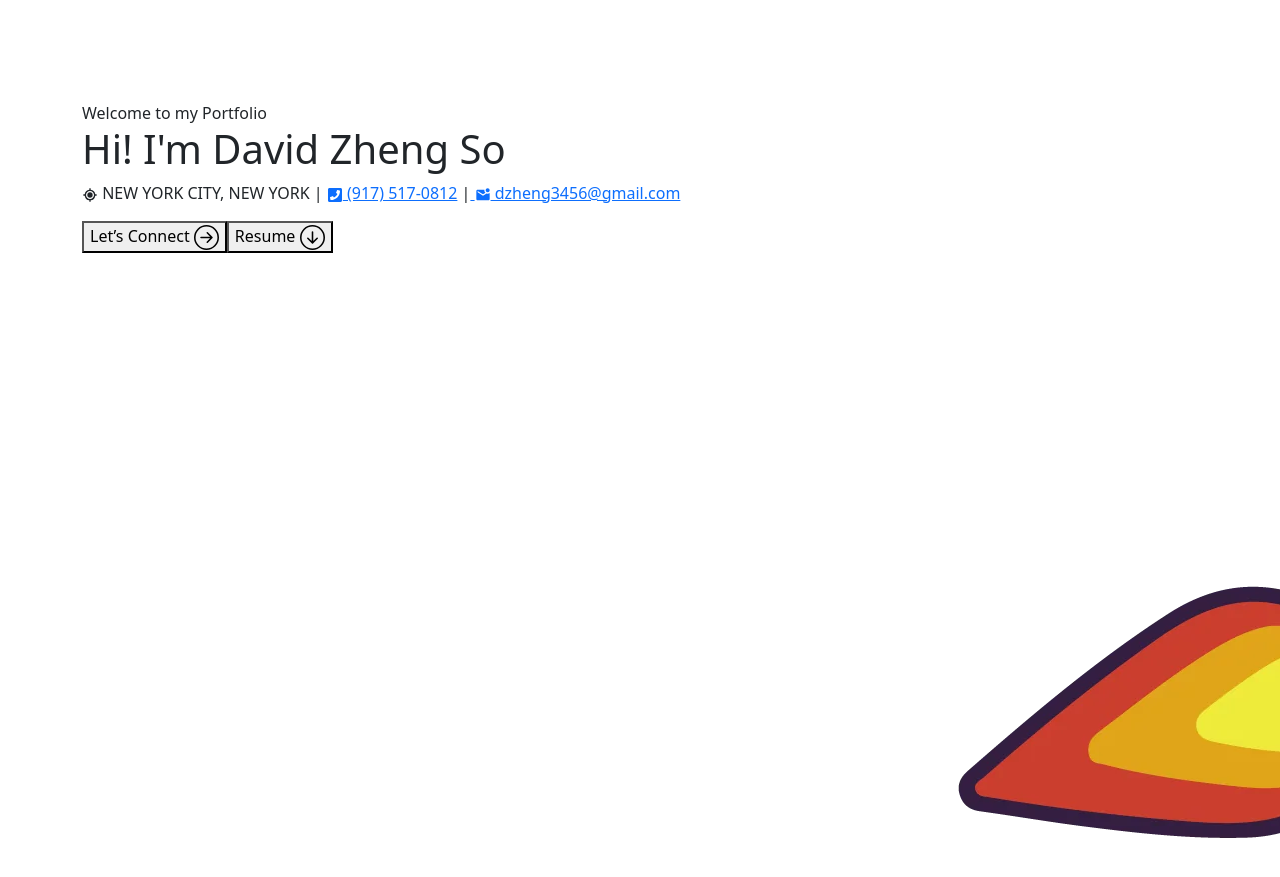
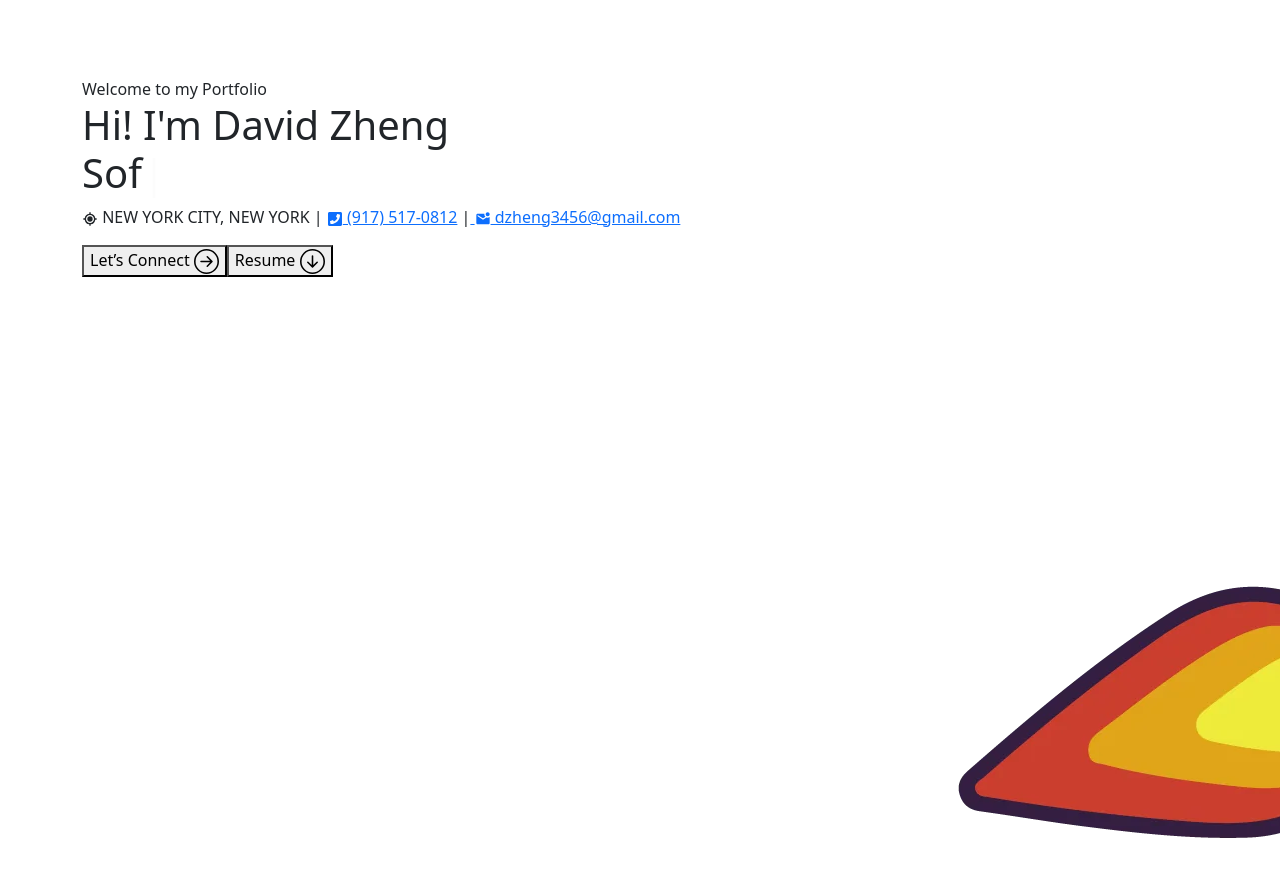
Before and after one commit to dzhengg98/personal-portfolio, a React (Create React App) app: page / in a window 1280 px wide. Shown: the part 3300-4177 px from the top of the page. Built offline with nearby package versions, Linux system fonts and the light colour scheme.

Commit message:
changed to use typewriter

```diff
--- a/package.json
+++ b/package.json
@@ -26,6 +26,7 @@
     "react-router-dom": "^6.3.0",
     "react-router-hash-link": "^2.4.3",
     "react-scripts": "5.0.1",
+    "typewriter-effect": "^2.19.0",
     "web-vitals": "^2.1.4"
   },
   "scripts": {
--- a/public/index.html
+++ b/public/index.html
@@ -24,7 +24,7 @@
       work correctly both with client-side routing and a non-root public URL.
       Learn how to configure a non-root public URL by running `npm run build`.
     -->
-    <title>React App</title>
+    <title>David Zheng</title>
   </head>
   <body>
     <noscript>You need to enable JavaScript to run this app.</noscript>
--- a/src/components/Banner.js
+++ b/src/components/Banner.js
@@ -8,50 +8,9 @@ import Resume from "../assets/docs/Resume.pdf";
 import { FaPhoneSquare } from "react-icons/fa";
 import { MdMarkEmailUnread } from "react-icons/md";
 import { BiCurrentLocation } from "react-icons/bi";
+import Typewriter from "typewriter-effect";
 
 const Banner = () => {
-
-  const [ loopNum, setLoopNum ] = useState(0);
-  const [ isDeleting, setIsDeleting ] = useState(false);
-  const [ text, setText ] = useState('');
-  const [delta, setDelta] = useState(150 - Math.random() * 100);
-  const [index, setIndex] = useState(1);
-  const toRotate = [ "Full-Stack Developer", "Software Engineer", "UI/UX Designer" ];
-  const period = 2000;
-
-  useEffect(() => {
-    let ticker = setInterval(() => {
-      tick();
-    }, delta);
-
-    return () => { clearInterval(ticker) };
-  }, [text])
-
-  const tick = () => {
-    let i = loopNum % toRotate.length;
-    let fullText = toRotate[i];
-    let updatedText = isDeleting ? fullText.substring(0, text.length - 1) : fullText.substring(0, text.length + 1);
-
-    setText(updatedText);
-
-    if (isDeleting) {
-      setDelta(prevDelta => prevDelta / 2);
-    }
-
-    if (!isDeleting && updatedText === fullText) {
-      setIsDeleting(true);
-      setIndex(prevIndex => prevIndex - 1);
-      setDelta(period);
-    } else if (isDeleting && updatedText === '') {
-      setIsDeleting(false);
-      setLoopNum(loopNum + 1);
-      setIndex(1);
-      setDelta(200);
-    } else {
-      setIndex(prevIndex => prevIndex + 1);
-    }
-  }
-
   return (
     <section className="banner" id="home">
       <Container>
@@ -62,9 +21,15 @@ const Banner = () => {
               <div id="main-banner" className={isVisible ? "animate__animated animate__fadeIn" : ""}>
                 <span className="tagline">Welcome to my Portfolio</span>
                 <h1>{`Hi! I'm David Zheng`}
-                  <span className="txt-rotate" dataperiod="1000" data-rotate='[ "Full-Stack Developer", "Software Engineer", "UI/UX Designer" ]'>
-                    <span className="wrap"> {text}</span>
-                  </span>
+                  <Typewriter
+                    options={{
+                      strings: ["Full-Stack Developer", "Software Engineer", "UI/UX Designer"],
+                      autoStart: true,
+                      loop: true,
+                      deleteSpeed: 70,
+                      pauseFor: 1000,
+                    }}
+                  />
                 </h1>
                 <p className="banner-social-links">
                   <span className="social-link"><BiCurrentLocation/> NEW YORK CITY, NEW YORK | </span>
--- a/src/components/Projects.js
+++ b/src/components/Projects.js
@@ -66,7 +66,7 @@ const Projects = () => {
                   </div>
                   <div className="project-info-container">
                     <h4 className="project-title">REM32</h4>
-                    <div className="project-description">REM32 is a clone of the popular website <span>500px</span> where you can browse photos and upload your very own. The application was built using <span>React, Redux, Javascript, Ruby, Rails,</span> and <span>PostgreSQL.</span> Using REM32, users are able to upload and browse variety of photos as well as post comments, add likes and follow other users. Through the use of <span>AWS Storage,</span>to handle image hosting, the application has increase scalability and server load is reduced. Try it out today!</div>
+                    <div className="project-description">REM32 is a clone of the popular website <span>500px</span> where you can browse photos and upload your very own. The application was built using <span>React, Redux, Javascript, Ruby, Rails,</span> and <span>PostgreSQL.</span> Using REM32, users are able to upload and browse variety of photos as well as post comments, add likes and follow other users. Through the use of <span>AWS Storage,</span> to handle image hosting, the application has increase scalability and server load is reduced. Try it out today!</div>
                     <div className="project-links">
                       <a href="https://github.com/dzhengg98/rem32" target="_blank" rel="noreferrer noopener"><button className="project-button">Github</button></a>
                       <a href="https://rem32.herokuapp.com/#/" target="_blank" rel="noreferrer noopener"><button className="project-button">Live</button></a>
--- a/src/styles/about.css
+++ b/src/styles/about.css
@@ -22,6 +22,7 @@
   margin-bottom: -300px;
   position: relative;
   left: 65%;
+  z-index: 1000;
 }
 
 .about-content {
--- a/src/styles/banner.css
+++ b/src/styles/banner.css
@@ -146,10 +146,6 @@
   }
 }
 
-.txt-rotate > .wrap {
-  border-right: 0.08em solid #666;
-}
-
 @media screen and (max-width: 600px) {
   .banner img {
     display: none;
--- a/src/styles/contact.css
+++ b/src/styles/contact.css
@@ -105,7 +105,7 @@
 
 @media screen and (max-width: 1024px) {
   .contact-happy-image {
-    left: 70%;
+    left: 75%;
   }
 }
 
```
Also changed, not shown: 1 other file (tests, documents, lock files or other folders).
